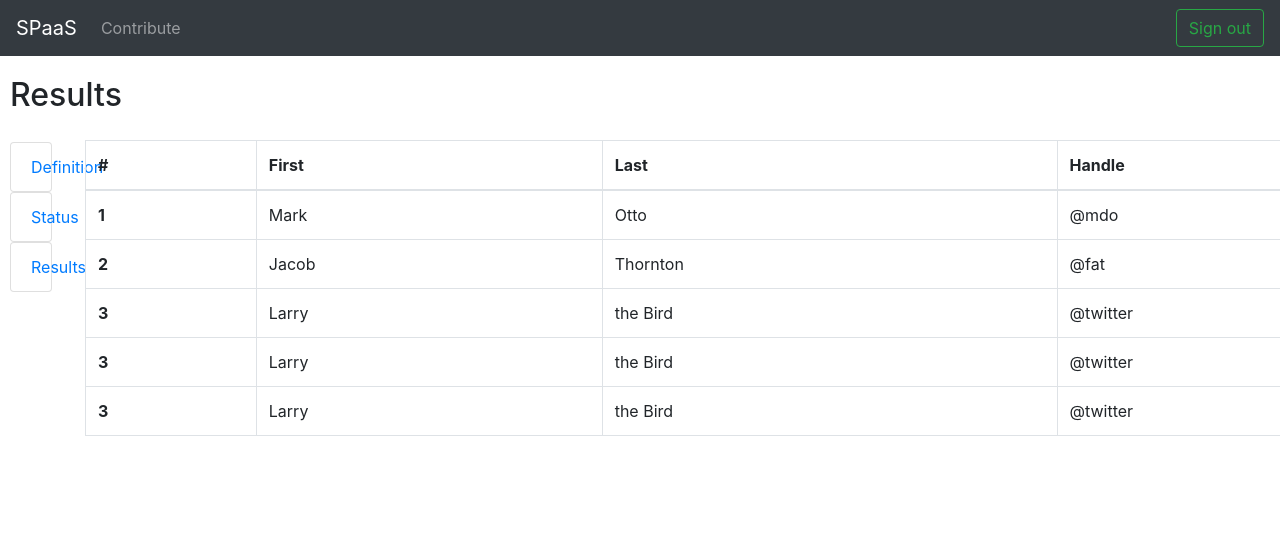
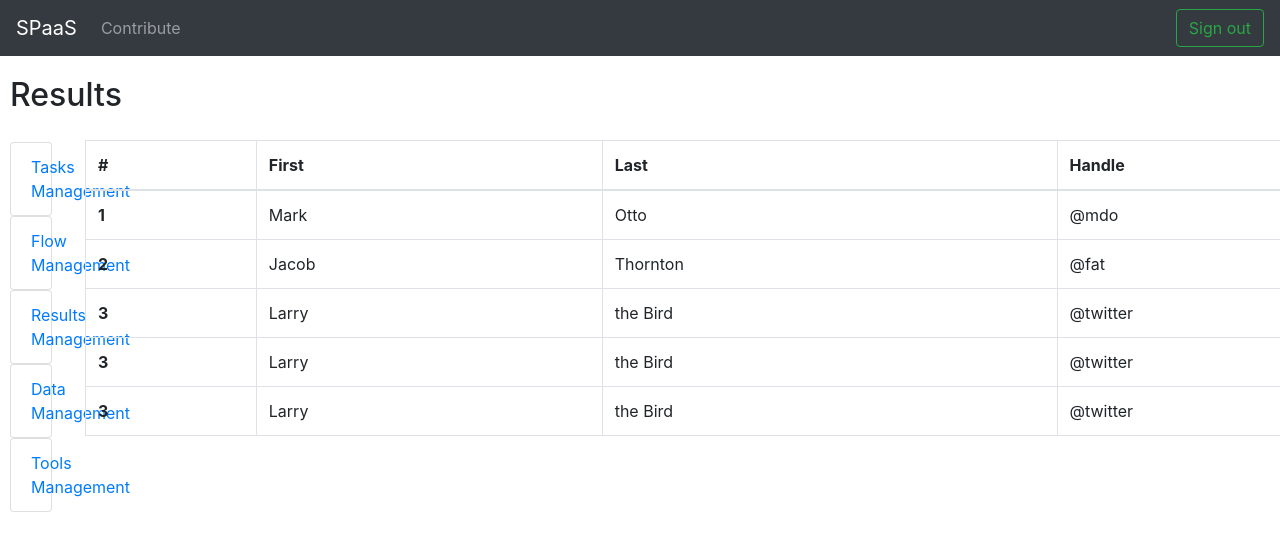
Before and after one commit to Guilhermeslucas/SPaaS, an Angular app in the folder front-end/: page /results in a window 1280 px wide. Shown: the top 548 px of the page. Built offline with nearby package versions, Linux system fonts and the light colour scheme.

Commit message:
fixing some front end

```diff
--- a/front-end/src/app/data-management/data-management.component.html
+++ b/front-end/src/app/data-management/data-management.component.html
@@ -28,7 +28,7 @@
 <ul class="list-group">
   <a href="/tasksmanager"><li class="list-group-item">Tasks Management</li></a>
   <a href="/results"><li class="list-group-item">Flow Management</li></a>
-  <a href="/definition"><li class="list-group-item">Results Management</li></a>
+  <a href="/results"><li class="list-group-item">Results Management</li></a>
   <a href="/datamanager"><li class="list-group-item">Data Management</li></a>
   <a href="/toolsmanager"><li class="list-group-item">Tools Management</li></a>
 </ul>
--- a/front-end/src/app/results/results.component.html
+++ b/front-end/src/app/results/results.component.html
@@ -24,12 +24,14 @@
   </div>
 
   <div class="sidemenu">
-      <ul class="list-group">
-          <a href="/definition"><li class="list-group-item">Definition</li></a>
-          <a href="/status"><li class="list-group-item">Status</li></a>
-          <a href="/results"><li class="list-group-item">Results</li></a>
-      </ul>
-  </div>
+    <ul class="list-group">
+      <a href="/tasksmanager"><li class="list-group-item">Tasks Management</li></a>
+      <a href="/results"><li class="list-group-item">Flow Management</li></a>
+      <a href="/results"><li class="list-group-item">Results Management</li></a>
+      <a href="/datamanager"><li class="list-group-item">Data Management</li></a>
+      <a href="/toolsmanager"><li class="list-group-item">Tools Management</li></a>
+    </ul>
+    </div>
 
   <div class="container">
         <div class="custom-table">
--- a/front-end/src/app/tasks-management/tasks-management.component.html
+++ b/front-end/src/app/tasks-management/tasks-management.component.html
@@ -28,7 +28,7 @@
 <ul class="list-group">
   <a href="/tasksmanager"><li class="list-group-item">Tasks Management</li></a>
   <a href="/results"><li class="list-group-item">Flow Management</li></a>
-  <a href="/definition"><li class="list-group-item">Results Management</li></a>
+  <a href="/results"><li class="list-group-item">Results Management</li></a>
   <a href="/datamanager"><li class="list-group-item">Data Management</li></a>
   <a href="/toolsmanager"><li class="list-group-item">Tools Management</li></a>
 </ul>
--- a/front-end/src/app/tools-management/tools-management.component.html
+++ b/front-end/src/app/tools-management/tools-management.component.html
@@ -52,7 +52,7 @@
             <div class="form-group">
                 <label for="codeinput">Parameters to run</label>
                 <input  class="form-control" name="jobParams" [(ngModel)]="jobParams" id="jobParams"
-                placeholder="Put the parameters and the explanation o which parameter separeted by comma. Ex: type:kind of job,repetitions:number of repetitions">
+                placeholder="Put the parameters and the explanation o which parameter separeted by comma. Ex: 1:kind of job,2:number of repetitions">
             </div>
             </div>
     </form>
```
